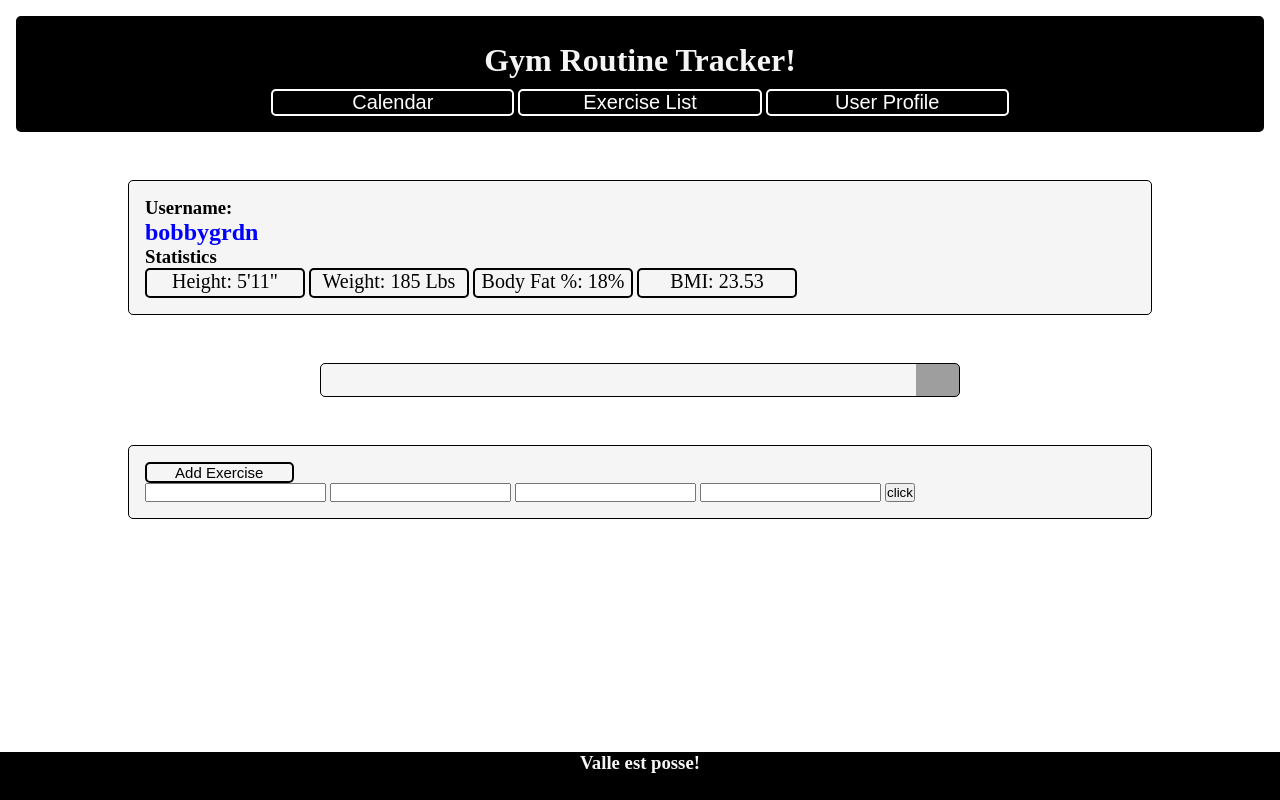
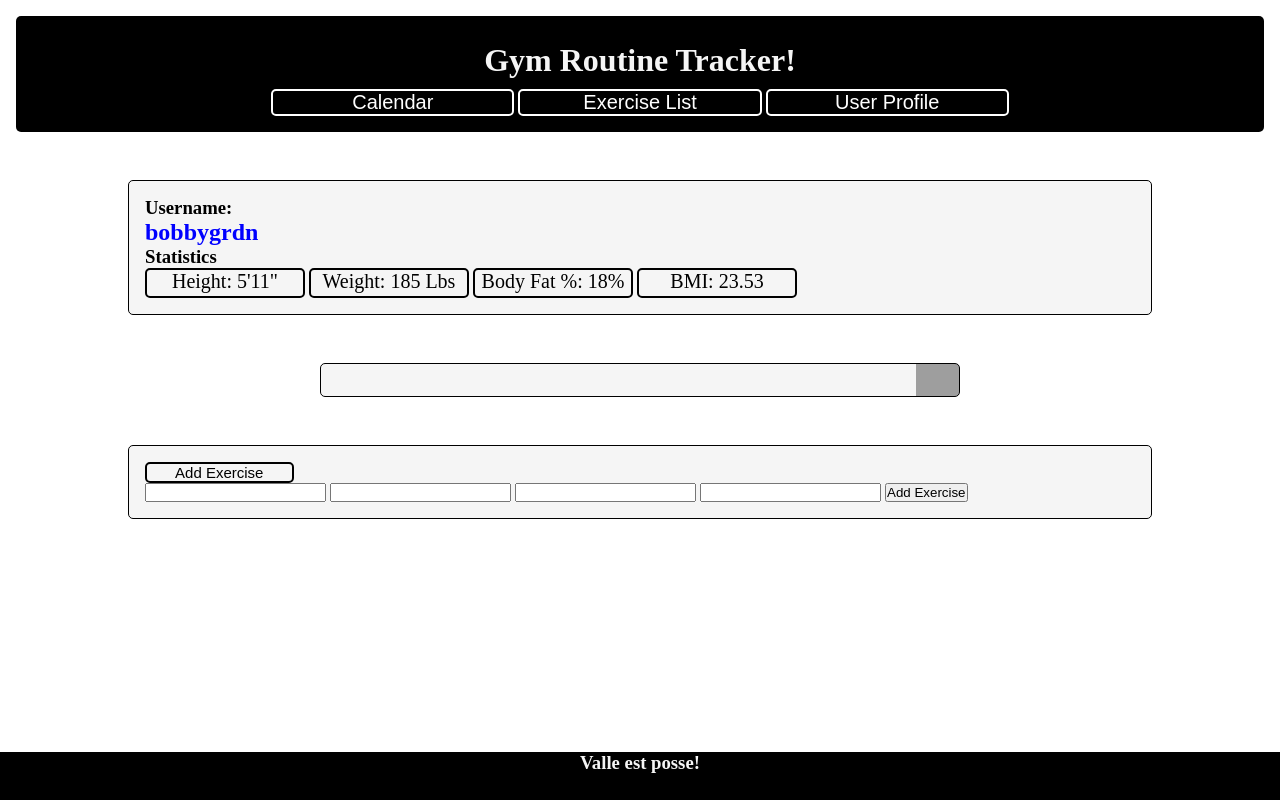
Before and after one commit to bobbygrdn/mvp_project, a website: page public/index.html in a window 1280 px wide. Drawn offline with Linux system fonts and the light colour scheme; no server answers; grey boxes are pictures that could not be loaded.

Commit message:
Updated form

```diff
--- a/public/index.html
+++ b/public/index.html
@@ -43,7 +43,7 @@
             <input type="text" name="sets" value="">
             <input type="text" name="reps" value="">
             <input type="text" name="rest" value="">
-            <input type="button" name="button" value="click" onClick="runform(this.form)">
+            <input type="button" name="button" value="Add Exercise" onClick="runform(this.form)">
         </form>
     </div>
 
```
